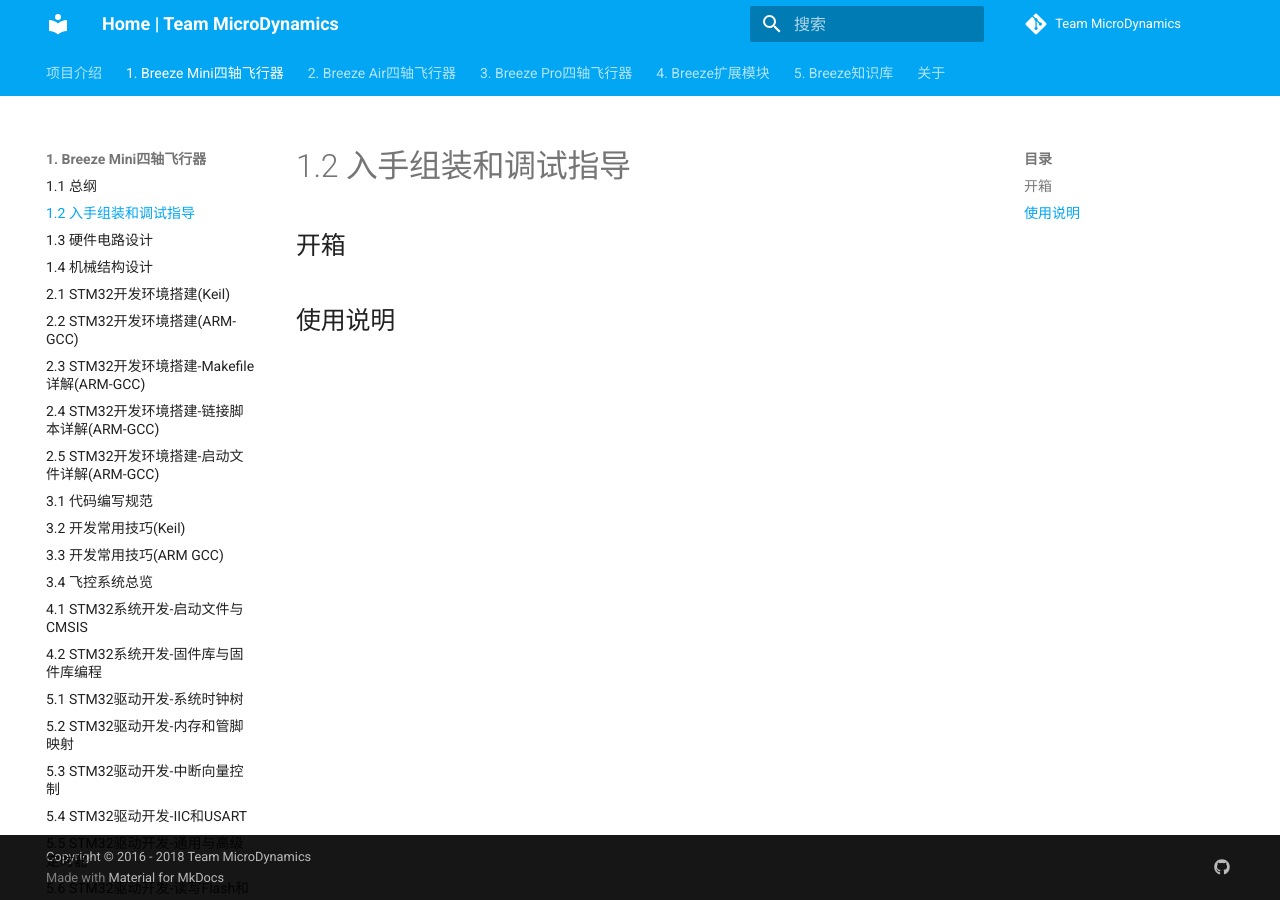
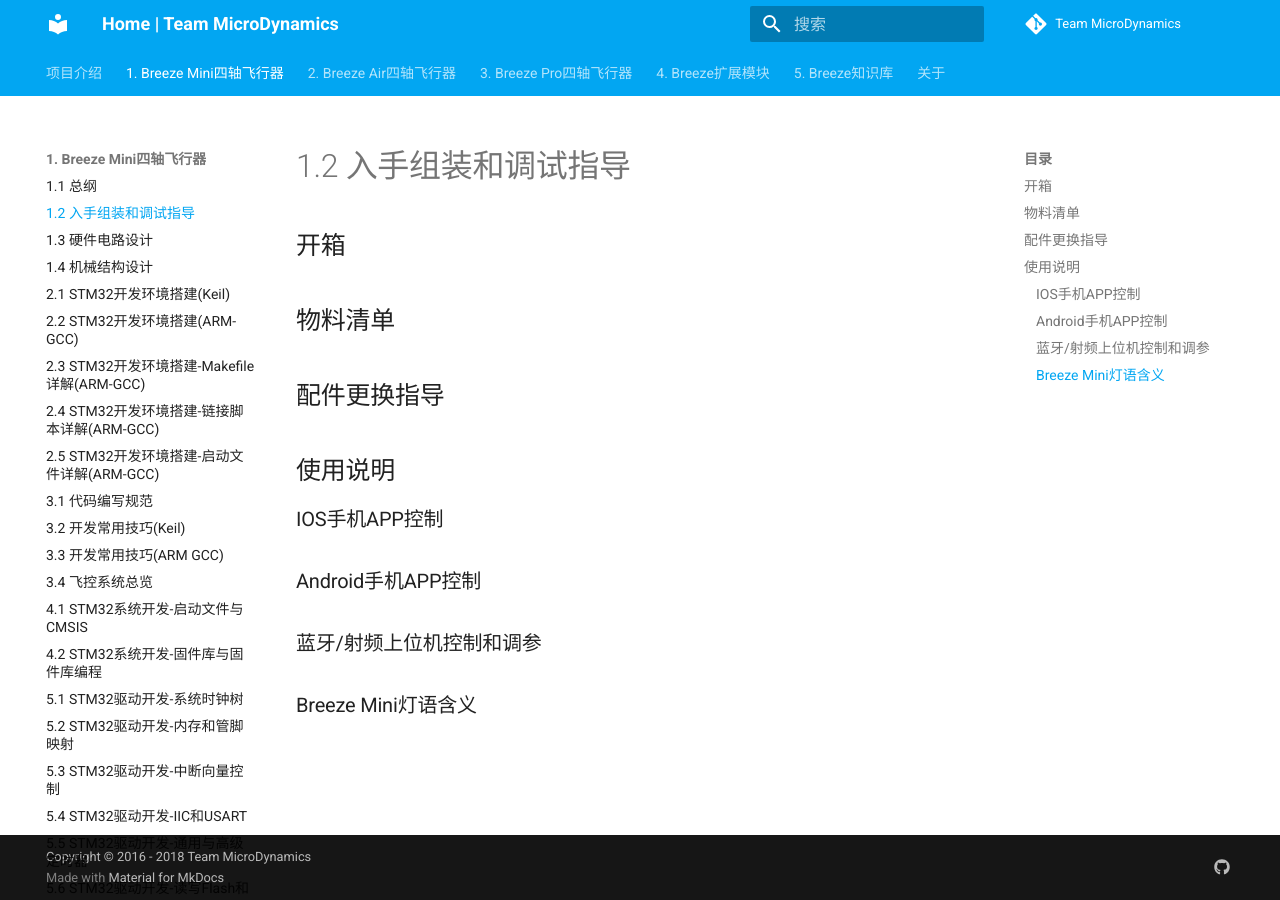
Before and after one commit to microdynamics/microdynamics_website_development, an MkDocs documentation site: the page built from docs/1. Breeze Mini四轴飞行器/1.2 入手组装和调试指导.md, in a window 1280 px wide. Built offline with MkDocs 1.6.1 and Material for MkDocs 9.7.7, drawn with Linux system fonts in a browser that asks for light colours; comment, search, counter and statistics services are not loaded.

```diff
--- a/docs/1. Breeze Mini四轴飞行器/1.2 入手组装和调试指导.md
+++ b/docs/1. Breeze Mini四轴飞行器/1.2 入手组装和调试指导.md
@@ -2,4 +2,16 @@ title: 1.2 入手组装和调试指导
 
 ## 开箱
 
+## 物料清单
+
+## 配件更换指导
+
 ## 使用说明
+
+### IOS手机APP控制
+
+### Android手机APP控制
+
+### 蓝牙/射频上位机控制和调参
+
+### Breeze Mini灯语含义
```
Also changed, not shown: docs/1. Breeze Mini四轴飞行器/1.3 硬件电路设计.md (+26 -23 lines).
